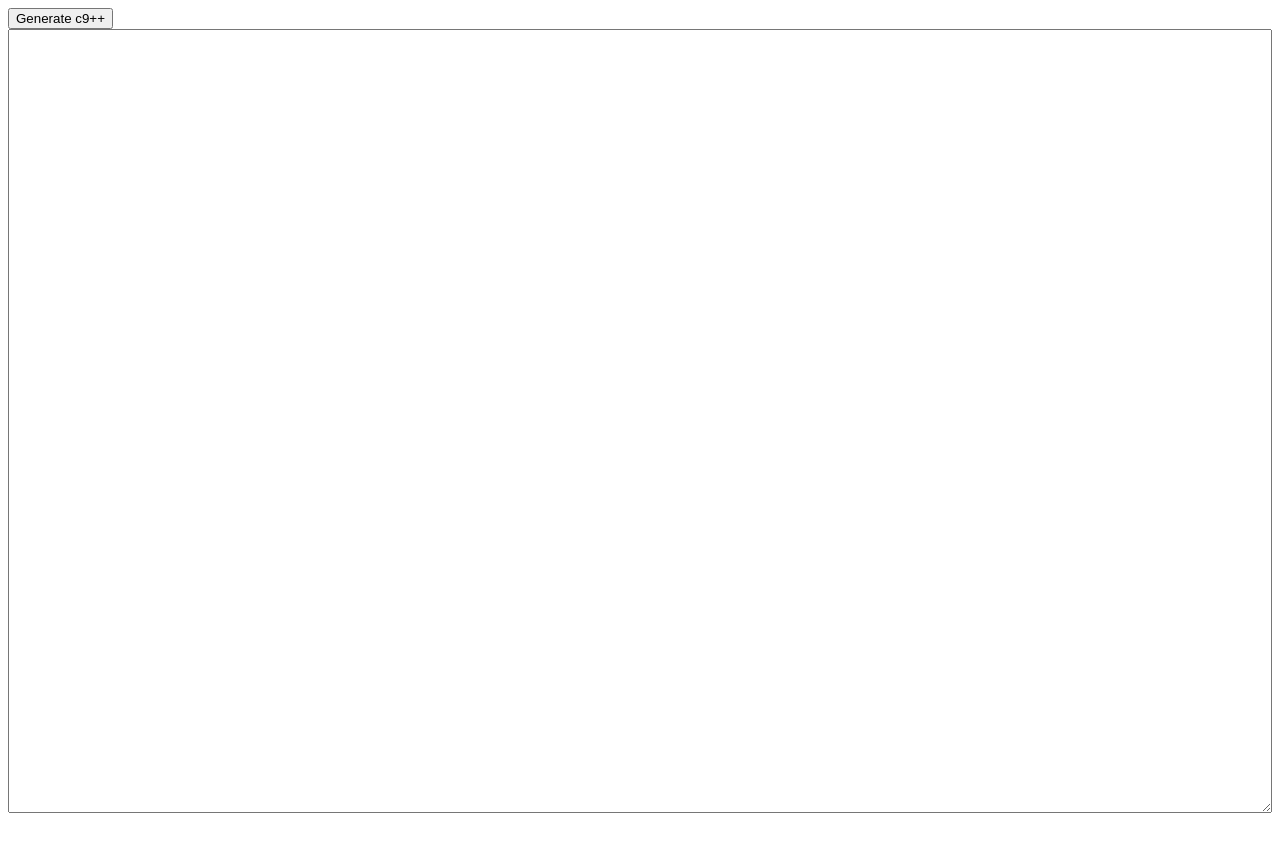
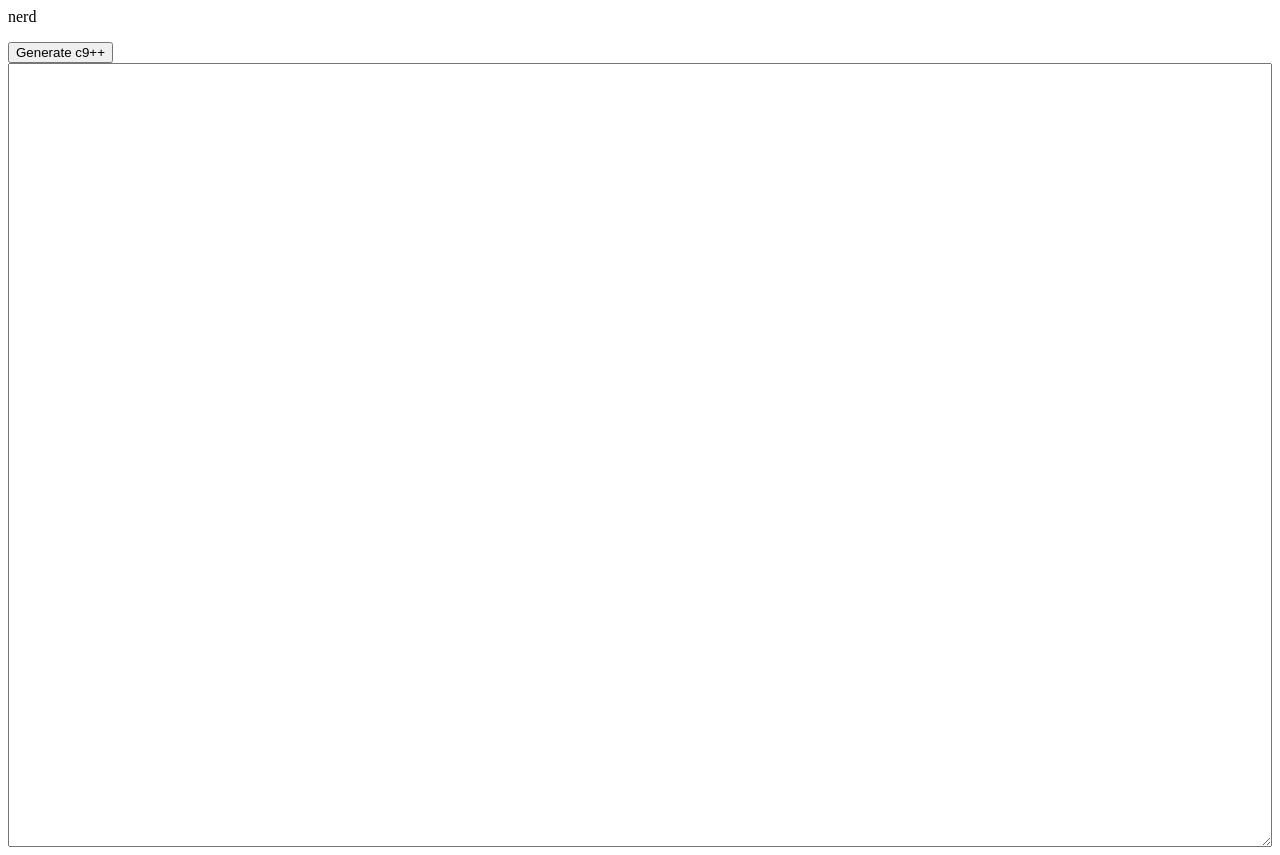
Before and after one commit to iscke/iscke.github.io, a plain HTML site: page index.html in a window 1280 px wide. Before the commit the page ends 821 px from the top, so only its background shows below. Drawn offline with Linux system fonts and the light colour scheme.

Commit message:
Update index.html (#1)
xd

```diff
--- a/index.html
+++ b/index.html
@@ -3,6 +3,7 @@
         <script type="text/javascript" src="scripts.js"> </script>
     </head>
     <body>
+        <p>nerd</p>
         <button type="button" onclick="generateC9pp()">Generate c9++</button>
         <textarea style="width: 100%; height: 100%" id="result"></textarea>
     </body>
```
